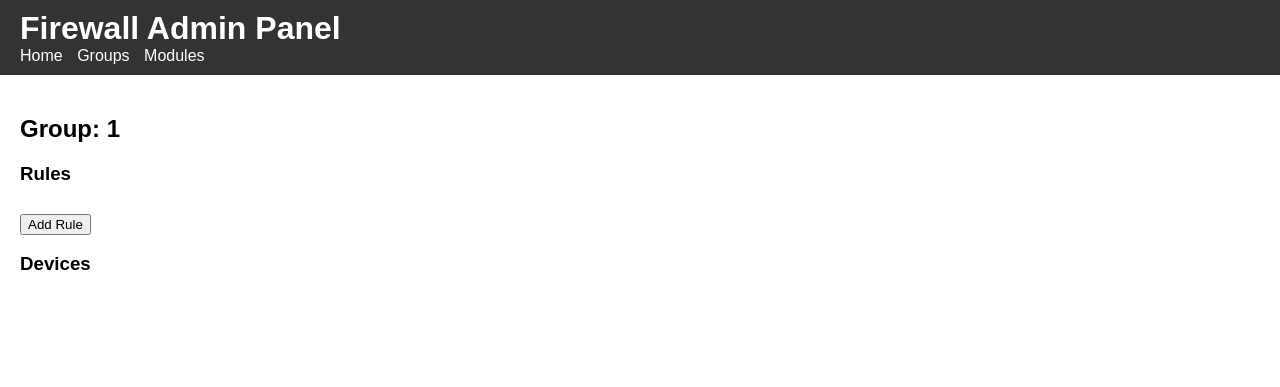
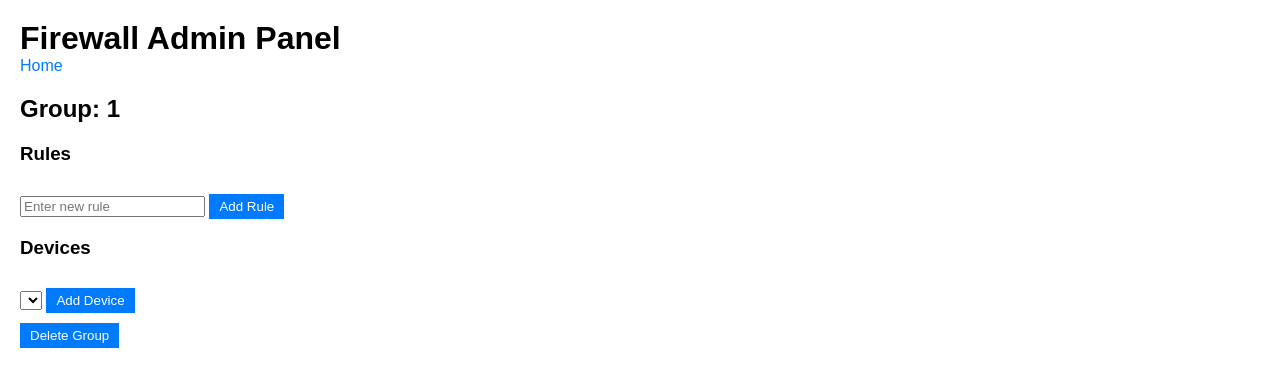
Before and after one commit to nursultan-boop/fw, a Flask app: page /group/1 in a window 1280 px wide. Shown: the top 387 px of the page. Run offline with Flask 3, Linux system fonts and the light colour scheme; lists and menus that the app fills with data are empty.

Commit message:
lets' gooo

```diff
--- a/admin_panel/app.py
+++ b/admin_panel/app.py
@@ -5,7 +5,6 @@ import subprocess
 
 app = Flask(__name__)
 
-# Load data
 DATA_DIR = os.path.join(os.path.dirname(__file__), '../data')
 GROUPS_FILE = os.path.join(DATA_DIR, 'groups.json')
 
@@ -25,18 +24,17 @@ def save_data(groups):
         json.dump(groups, f)
 
 def scan_devices():
-    """Scan for connected devices using arp-scan."""
-    command = "sudo arp-scan --localnet"
+    """Scan for connected devices using arp."""
+    command = "arp -a"
     result = subprocess.run(command, shell=True, stdout=subprocess.PIPE, stderr=subprocess.PIPE)
     output = result.stdout.decode()
     devices = []
     for line in output.split('\n'):
-        if '192.168.' in line:  # Adjust this based on your local network range
+        if '(' in line and ')' in line:
             parts = line.split()
-            if len(parts) >= 2:
-                ip = parts[0]
-                name = parts[1] if len(parts) > 2 else "Unknown"
-                devices.append({"name": name, "ip": ip})
+            ip = parts[1].strip('()')
+            name = parts[0] if parts[0] != '?' else 'Unknown'
+            devices.append({"name": name, "ip": ip})
     return devices
 
 @app.route('/')
@@ -54,7 +52,7 @@ def group_page(group_name):
 
 @app.route('/module/<module_name>')
 def module_page(module_name):
-    return render_template(f'module_{module_name}.html')
+    return render_template(f'{module_name}.html')
 
 @app.route('/add_group', methods=['GET', 'POST'])
 def add_group():
@@ -71,6 +69,11 @@ def add_group():
 def remove_group(group_name):
     groups = load_data()
     if group_name in groups and group_name != 'default':
+        # Move devices to default group before deletion
+        default_group = groups['default']['devices']
+        for device in groups[group_name]['devices']:
+            if device not in default_group:
+                default_group.append(device)
         del groups[group_name]
         save_data(groups)
     return redirect(url_for('index'))
@@ -115,18 +118,8 @@ def remove_device(group_name, device_ip):
 
 @app.route('/toggle_module/<module_name>', methods=['POST'])
 def toggle_module(module_name):
-    # Example toggling logic (you need to implement the actual enabling/disabling logic)
-    try:
-        module = __import__(f"../modules/{module_name}")
-        if getattr(module, 'enabled', False):
-            module.disable_module()
-            module.enabled = False
-        else:
-            module.enable_module()
-            module.enabled = True
-        return jsonify(success=True)
-    except ImportError:
-        return jsonify(success=False, error="Module not found")
+    result = toggle_module(module_name)
+    return jsonify(result)
 
 if __name__ == '__main__':
     app.run(debug=True)
--- a/admin_panel/static/style.css
+++ b/admin_panel/static/style.css
@@ -1,29 +1,49 @@
+/* Add your styles here */
 body {
     font-family: Arial, sans-serif;
-    margin: 0;
-    padding: 0;
+    margin: 20px;
 }
 
 header {
-    background: #333;
-    color: #fff;
-    padding: 10px 20px;
+    margin-bottom: 20px;
 }
 
 header h1 {
     margin: 0;
 }
 
-nav a {
-    color: #fff;
+header nav a {
     margin-right: 10px;
     text-decoration: none;
+    color: #007BFF;
 }
 
-main {
-    padding: 20px;
+header nav a:hover {
+    text-decoration: underline;
+}
+
+h2 {
+    margin-top: 0;
+}
+
+ul {
+    list-style-type: none;
+    padding: 0;
+}
+
+ul li {
+    margin-bottom: 10px;
 }
 
 button {
     margin-top: 10px;
+    padding: 5px 10px;
+    background-color: #007BFF;
+    color: white;
+    border: none;
+    cursor: pointer;
 }
+
+button:hover {
+    background-color: #0056b3;
+}
--- a/admin_panel/templates/example_module.html
+++ b/admin_panel/templates/example_module.html
@@ -1,6 +1,7 @@
 {% extends 'layout.html' %}
 
 {% block content %}
-<h2>Example Module</h2>
-<p>Module-specific settings and controls go here.</p>
+<h2>Module: Example Module</h2>
+<p>Settings for Example Module...</p>
+<!-- Add specific settings and controls for the module here -->
 {% endblock %}
--- a/admin_panel/templates/group.html
+++ b/admin_panel/templates/group.html
@@ -8,77 +8,40 @@
     {% for rule in group.rules %}
     <li>
         {{ rule }}
-        <button onclick="removeRule('{{ rule }}')">Remove</button>
-        <button onclick="editRule('{{ rule }}')">Edit</button>
+        <form action="{{ url_for('remove_rule', group_name=group_name, rule=rule) }}" method="post" style="display:inline;">
+            <button type="submit">Remove</button>
+        </form>
     </li>
     {% endfor %}
 </ul>
-<button onclick="addRule()">Add Rule</button>
+<form action="{{ url_for('add_rule', group_name=group_name) }}" method="post">
+    <input type="text" name="rule" placeholder="Enter new rule">
+    <button type="submit">Add Rule</button>
+</form>
 
 <h3>Devices</h3>
 <ul>
-    {% for device in devices %}
+    {% for device_ip in group.devices %}
     <li>
-        <strong>Name:</strong> {{ device.name }}<br>
-        <strong>IP:</strong> {{ device.ip }}<br>
-        {% if device.ip in group.devices %}
-        <button onclick="removeDevice('{{ device.ip }}')">Remove from Group</button>
-        {% else %}
-        <button onclick="addDevice('{{ device.ip }}')">Add to Group</button>
-        {% endif %}
+        {{ device_ip }}
+        <form action="{{ url_for('remove_device', group_name=group_name, device_ip=device_ip) }}" method="post" style="display:inline;">
+            <button type="submit">Remove</button>
+        </form>
     </li>
     {% endfor %}
 </ul>
+<form action="{{ url_for('add_device', group_name=group_name, device_ip=request.form.get('device_ip')) }}" method="post">
+    <select name="device_ip">
+        {% for device in devices %}
+        <option value="{{ device.ip }}">{{ device.name }} ({{ device.ip }})</option>
+        {% endfor %}
+    </select>
+    <button type="submit">Add Device</button>
+</form>
 
-<script>
-function removeRule(rule) {
-    if (confirm('Are you sure you want to remove this rule?')) {
-        fetch(`/remove_rule/${group_name}/${rule}`, {method: 'POST'})
-            .then(response => response.json())
-            .then(data => {
-                if (data.success) {
-                    location.reload();
-                } else {
-                    alert('Error removing rule');
-                }
-            });
-    }
-}
-
-function editRule(rule) {
-    // Implement rule editing logic here
-}
-
-function addRule() {
-    // Implement rule adding logic here
-}
-
-function removeDevice(ip) {
-    if (confirm('Are you sure you want to remove this device from the group?')) {
-        fetch(`/remove_device/${group_name}/${ip}`, {method: 'POST'})
-            .then(response => response.json())
-            .then(data => {
-                if (data.success) {
-                    location.reload();
-                } else {
-                    alert('Error removing device');
-                }
-            });
-    }
-}
-
-function addDevice(ip) {
-    if (confirm('Are you sure you want to add this device to the group?')) {
-        fetch(`/add_device/${group_name}/${ip}`, {method: 'POST'})
-            .then(response => response.json())
-            .then(data => {
-                if (data.success) {
-                    location.reload();
-                } else {
-                    alert('Error adding device');
-                }
-            });
-    }
-}
-</script>
+{% if group_name != 'default' %}
+<form action="{{ url_for('remove_group', group_name=group_name) }}" method="post">
+    <button type="submit" onclick="return confirm('Are you sure you want to delete this group? All devices will be moved to the default group.');">Delete Group</button>
+</form>
+{% endif %}
 {% endblock %}
--- a/admin_panel/templates/layout.html
+++ b/admin_panel/templates/layout.html
@@ -1,17 +1,14 @@
 <!DOCTYPE html>
-<html lang="en">
+<html>
 <head>
-    <meta charset="UTF-8">
     <title>Firewall Admin Panel</title>
-    <link rel="stylesheet" href="{{ url_for('static', filename='style.css') }}">
+    <link rel="stylesheet" type="text/css" href="{{ url_for('static', filename='style.css') }}">
 </head>
 <body>
     <header>
         <h1>Firewall Admin Panel</h1>
         <nav>
             <a href="{{ url_for('index') }}">Home</a>
-            <a href="{{ url_for('index') }}#groups">Groups</a>
-            <a href="{{ url_for('index') }}#modules">Modules</a>
         </nav>
     </header>
     <main>
```
Also changed, not shown: admin_panel/templates/add_group.html (+3 -4 lines), firewall.py (+22 -79 lines), modules/example_module.py (+8 -2 lines).
